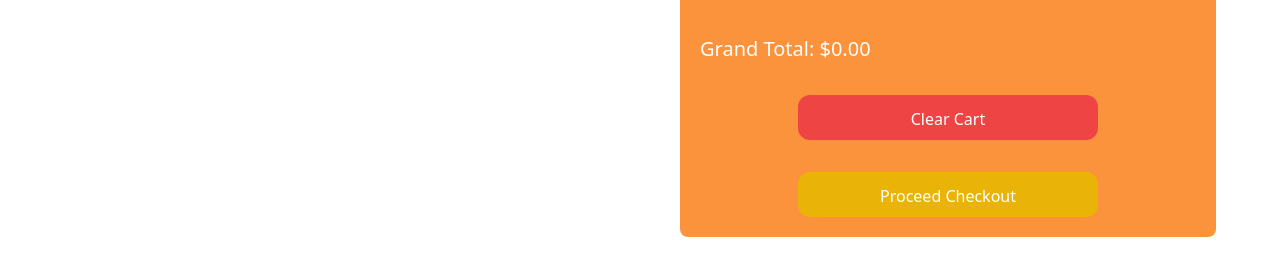
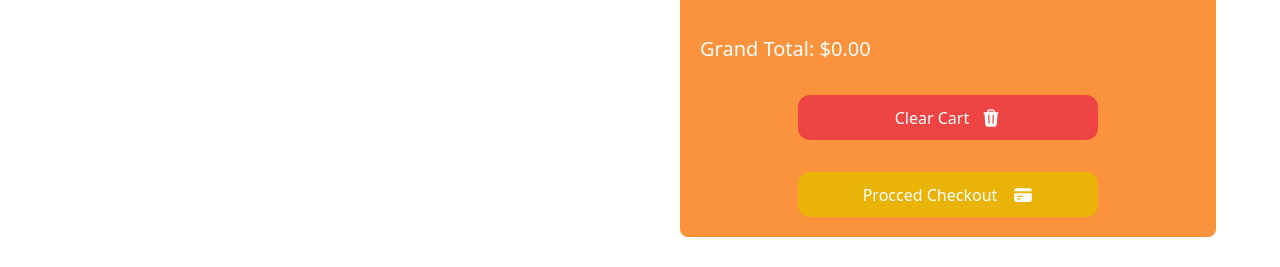
Before and after one commit to KhanZiaul/Ema-John, a React (Vite) app: page /orders in a window 1280 px wide. Shown: the part 401-668 px from the top of the page. Built offline with nearby package versions, Linux system fonts and the light colour scheme.

Commit message:
procced checkout and review order done

```diff
--- a/src/components/Cart/Cart.jsx
+++ b/src/components/Cart/Cart.jsx
@@ -1,4 +1,5 @@
 import React from 'react';
+import { TrashIcon } from '@heroicons/react/24/solid'
 
 const Cart = ({carts , deleteAllItems , children}) => {
 
@@ -38,11 +39,17 @@ const Cart = ({carts , deleteAllItems , children}) => {
 
             <p className='md:text-xl mt-8 text-left font-medium'>Grand Total: ${grandTotal.toFixed(2)}</p>
 
-            <button onClick={()=> deleteAllItems()} className='text-white bg-red-500 md:w-[300px] md:h-[45px] py-3 mt-8 w-full font-medium rounded-xl hover:bg-red-800'>Clear Cart</button>
+            <div className='flex flex-col justify-center items-center'>
+
+            <div onClick={()=> deleteAllItems()} className='text-white bg-red-500 md:w-[300px] md:h-[45px] flex justify-center items-center gap-3 py-3 mt-8 w-full font-medium rounded-xl hover:bg-red-800'>
+            <button >Clear Cart</button>
+            <TrashIcon className='w-5 h-5'></TrashIcon>
+            </div>
 
             {
                 children
             }
+            </div>
 
         </div>
 
--- /dev/null
+++ b/src/components/CheckOut/CheckOut.jsx
@@ -0,0 +1,11 @@
+import React from 'react';
+
+const CheckOut = () => {
+    return (
+        <div>
+            <h2 className='text-center text-sky-500 mt-5 text-7xl'>Welcome to Procced CheckOut</h2>
+        </div>
+    );
+};
+
+export default CheckOut;
--- a/src/components/Orders/Orders.jsx
+++ b/src/components/Orders/Orders.jsx
@@ -1,8 +1,9 @@
 import React, { useState } from 'react';
 import Cart from '../Cart/Cart';
-import { useLoaderData } from 'react-router-dom';
+import { Link, useLoaderData } from 'react-router-dom';
 import ReviewItems from '../ReviewItems/ReviewItems';
 import { deleteShoppingCart, removeFromDb } from '../utilities/fakedb';
+import { CreditCardIcon } from '@heroicons/react/24/solid'
 
 const Orders = () => {
     const products = useLoaderData()
@@ -35,7 +36,10 @@ const Orders = () => {
                     carts={selectedProducts}
                     deleteAllItems={deleteAllItems}
                 >
-                    <button className='text-white bg-yellow-500 md:w-[300px] md:h-[45px] py-3 mt-8 w-full font-medium rounded-xl hover:bg-yellow-700'>Proceed Checkout</button>
+                    <Link to='/checkout' className='text-white flex justify-center items-center gap-4 bg-yellow-500 md:w-[300px] md:h-[45px] py-3 mt-8 w-full font-medium rounded-xl hover:bg-yellow-700'>
+                    <button >Procced Checkout</button>
+                    <CreditCardIcon className='w-5 h-5'></CreditCardIcon>
+                    </Link>
                 </Cart>
             </div>
         </div>
--- a/src/main.jsx
+++ b/src/main.jsx
@@ -11,6 +11,7 @@ import Inventory from './components/Inventory/Inventory';
 import Login from './components/Login/Login';
 import Orders from './components/Orders/Orders';
 import Loader from './components/Loader/Loader';
+import CheckOut from './components/CheckOut/CheckOut';
 
 const router = createBrowserRouter([
   {
@@ -33,6 +34,10 @@ const router = createBrowserRouter([
       {
         path: 'login',
         element: <Login></Login>
+      },
+      {
+        path: 'checkout',
+        element: <CheckOut></CheckOut>
       }
     ]
   }
```
